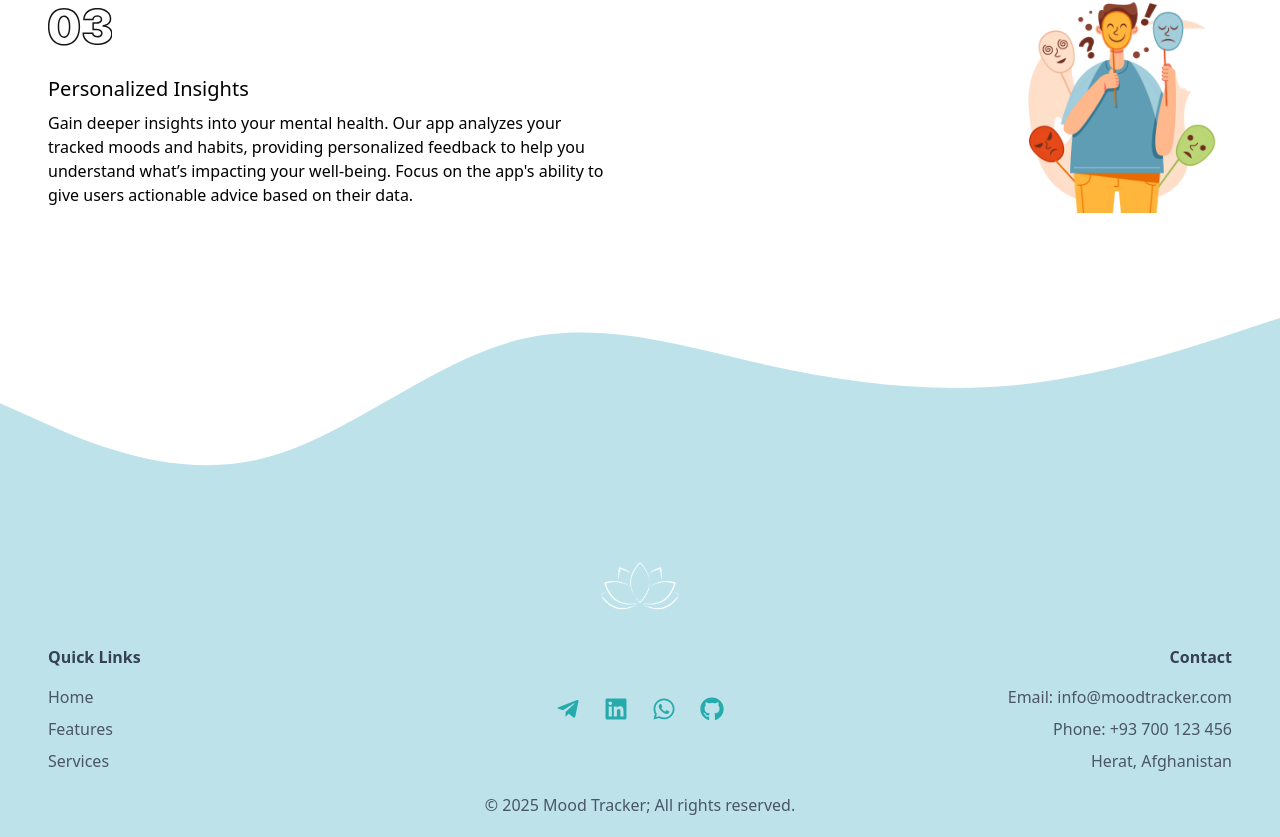
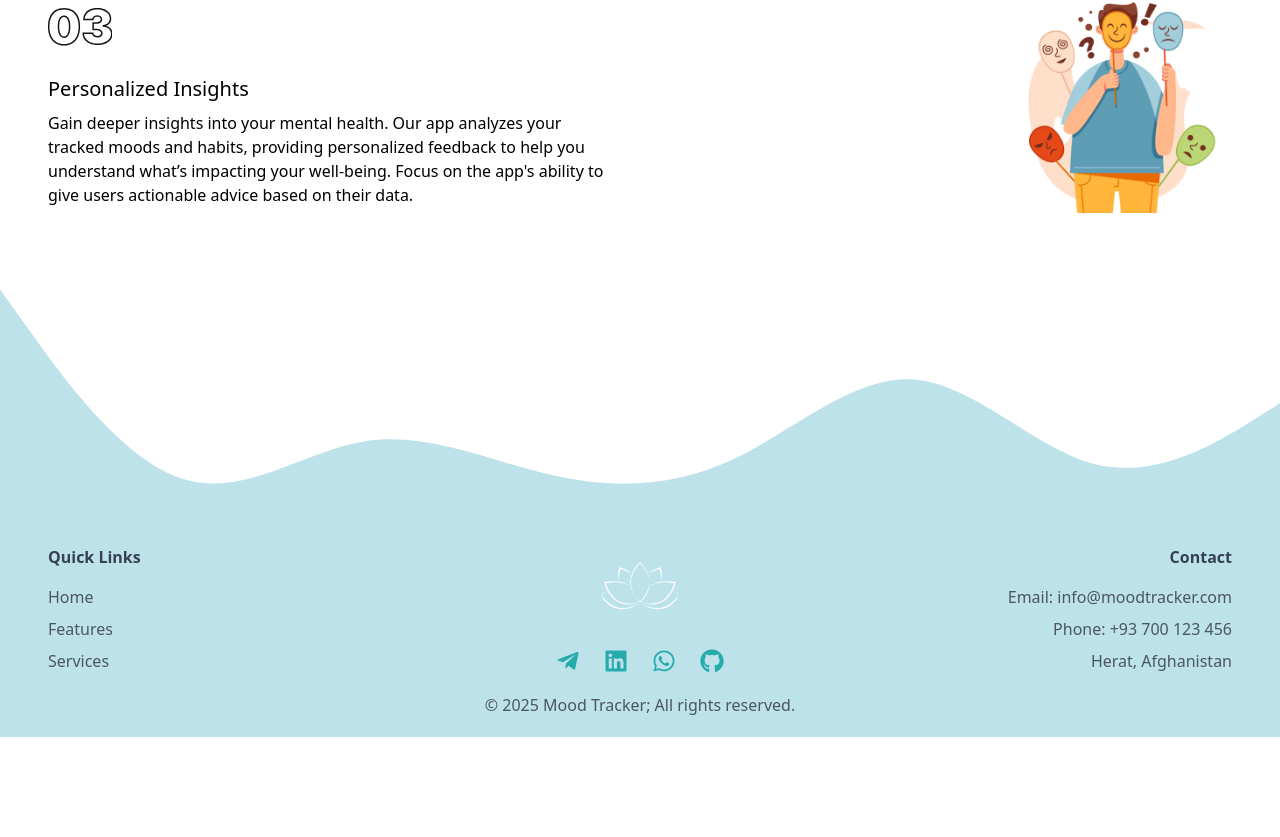
Before and after one commit to HanifaTavassoli/Mood-Tracker, a React (Vite) app: page / in a window 1280 px wide. Shown: the part 2378-3215 px from the top of the page. After the commit the page ends 3115 px from the top, so only its background shows below. Built offline with nearby package versions, Linux system fonts and the light colour scheme; no server answers.

Commit message:
move logo image to middle column of footer

```diff
--- a/src/components/Footer.jsx
+++ b/src/components/Footer.jsx
@@ -5,22 +5,14 @@ import { FaTelegramPlane, FaLinkedin, FaWhatsapp, FaGithub } from "react-icons/f
 function Footer() {
   return (
     <>
-      <svg className="w-full" xmlns="http://www.w3.org/2000/svg" viewBox="0 0 1440 320">
-        <path
-          fill="#bde2ea"
-          d="m0 160 48 21.3C96 203 192 245 288 224S480 117 576 90.7C672 64 768 96 864 117.3c96 21.7 192 31.7 288 21.4C1248 128 1344 96 1392 80l48-16v256H0Z"
-        ></path>
-      </svg>
+      <svg xmlns="http://www.w3.org/2000/svg" viewBox="0 0 1440 320">
+    <path
+      fill="#bde2ea"
+      d="m0 32 34.3 48C68.6 128 137 224 206 245.3c68.3 21.7 137-32.3 205-42.6C480 192 549 224 617 240c68.7 16 137 16 206-16 68.4-32 137-96 206-90.7 68.1 5.7 137 79.7 205 96 68.9 15.7 137-26.3 172-48l34-21.3v160H0Z"
+    ></path>
+  </svg>
 
       <footer className="bg-calm-blue">
-        <div className="text-center mb-5">
-          <img
-            src={logo}
-            alt="Mood Tracker logo"
-            className="rounded-full w-20 inline-block"
-          />
-        </div>
-
         <div className="px-4 md:px-6 lg:px-12 max-w-7xl mx-auto grid grid-cols-1 md:grid-cols-3 gap-8">
 
           <div className="flex flex-col items-center md:items-start gap-2 text-center md:text-left">
@@ -30,6 +22,12 @@ function Footer() {
             <Link to="/blog" className="text-gray-600 hover:text-[#26abac]">Services</Link>
           </div>
 
+          <div className="flex flex-col justify-center items-center gap-6">
+            <img
+            src={logo}
+            alt="Mood Tracker logo"
+            className="block rounded-full w-20"
+          />
           <div className="flex justify-center items-center gap-6">
             <a href="https://t.me/YourUsername" target="_blank" rel="noopener noreferrer">
               <FaTelegramPlane className="text-[#26abac] text-2xl cursor-pointer" />
@@ -43,6 +41,7 @@ function Footer() {
             <a href="https://github.com/YourUsername" target="_blank" rel="noopener noreferrer">
               <FaGithub className="text-[#26abac] text-2xl cursor-pointer" />
             </a>
+          </div>
           </div>
 
           <div className="flex flex-col items-center md:items-end text-center md:text-end gap-2">
```
